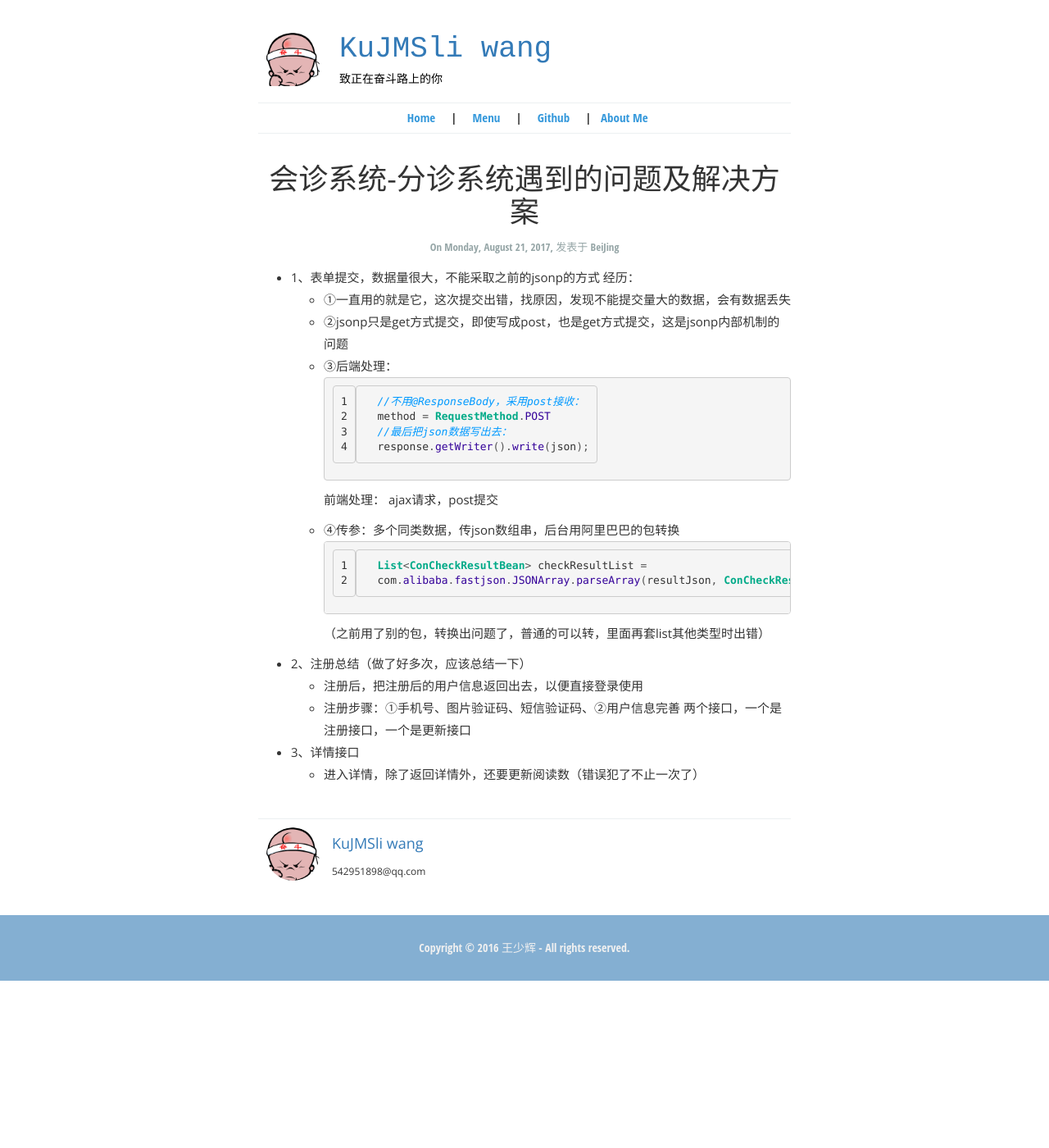
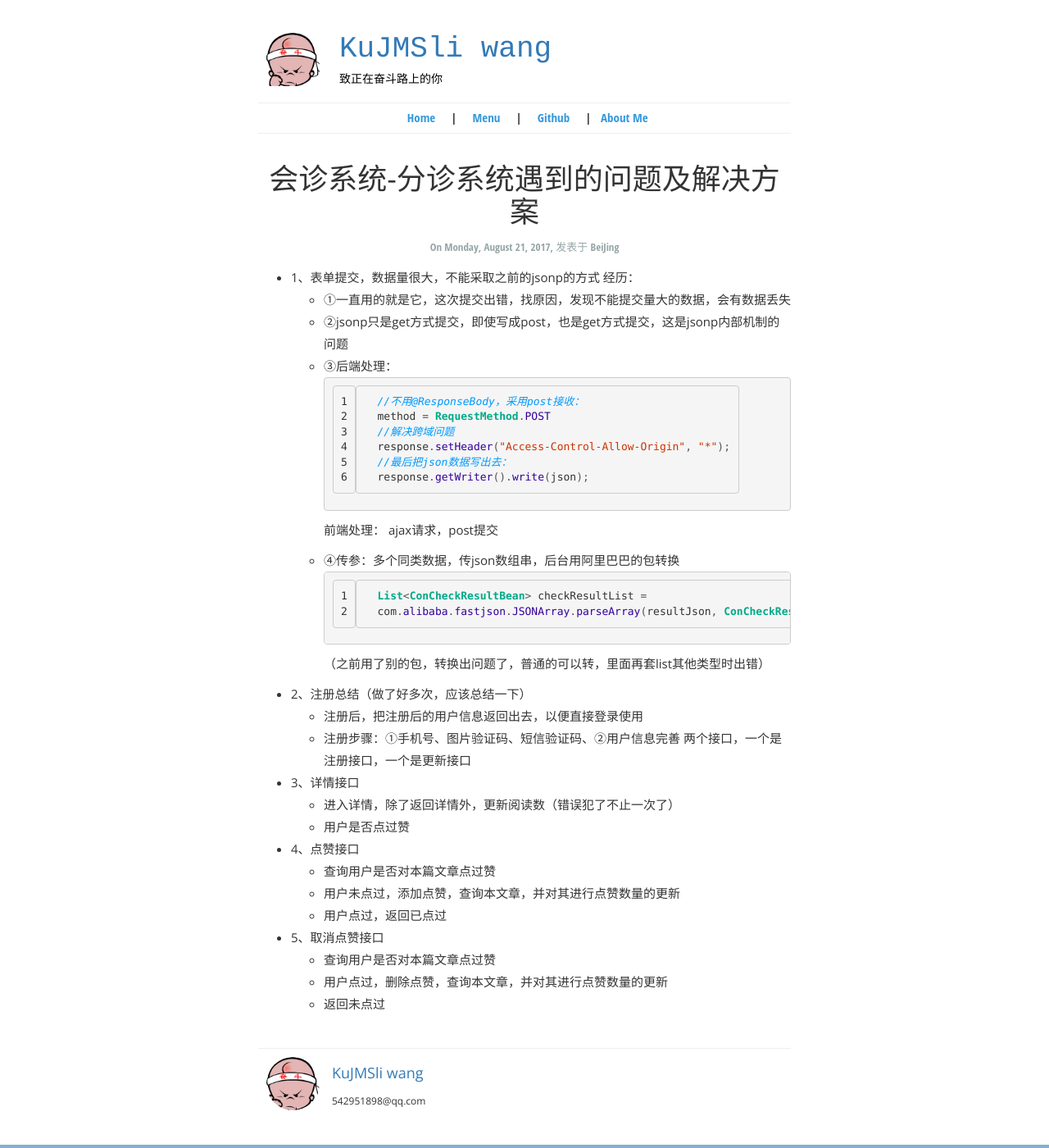
Before and after one commit to KuJMSliwang/KuJMSliwang.github.io, a Jekyll site: the page built from _posts/2017-08-21-Getting-Started.md, in a window 1280 px wide and 1400 px high. Shown: the whole window at 82% size. Built offline with Jekyll 4.4.1, drawn with Linux system fonts in a browser that asks for light colours.

Commit message:
格式修改

````diff
--- a/_posts/2017-08-21-Getting-Started.md
+++ b/_posts/2017-08-21-Getting-Started.md
@@ -16,6 +16,8 @@
     ```java
 	//不用@ResponseBody，采用post接收：
 	method = RequestMethod.POST
+	//解决跨域问题
+    response.setHeader("Access-Control-Allow-Origin", "*");
 	//最后把json数据写出去：
 	response.getWriter().write(json);
 	```
@@ -31,4 +33,13 @@
     - 注册后，把注册后的用户信息返回出去，以便直接登录使用
     - 注册步骤：①手机号、图片验证码、短信验证码、②用户信息完善 两个接口，一个是注册接口，一个是更新接口
 - 3、详情接口
-    - 进入详情，除了返回详情外，还要更新阅读数（错误犯了不止一次了）
+    - 进入详情，除了返回详情外，更新阅读数（错误犯了不止一次了）
+    - 用户是否点过赞
+- 4、点赞接口
+    - 查询用户是否对本篇文章点过赞
+    - 用户未点过，添加点赞，查询本文章，并对其进行点赞数量的更新
+    - 用户点过，返回已点过
+- 5、取消点赞接口
+    - 查询用户是否对本篇文章点过赞
+    - 用户点过，删除点赞，查询本文章，并对其进行点赞数量的更新
+    - 返回未点过
````
